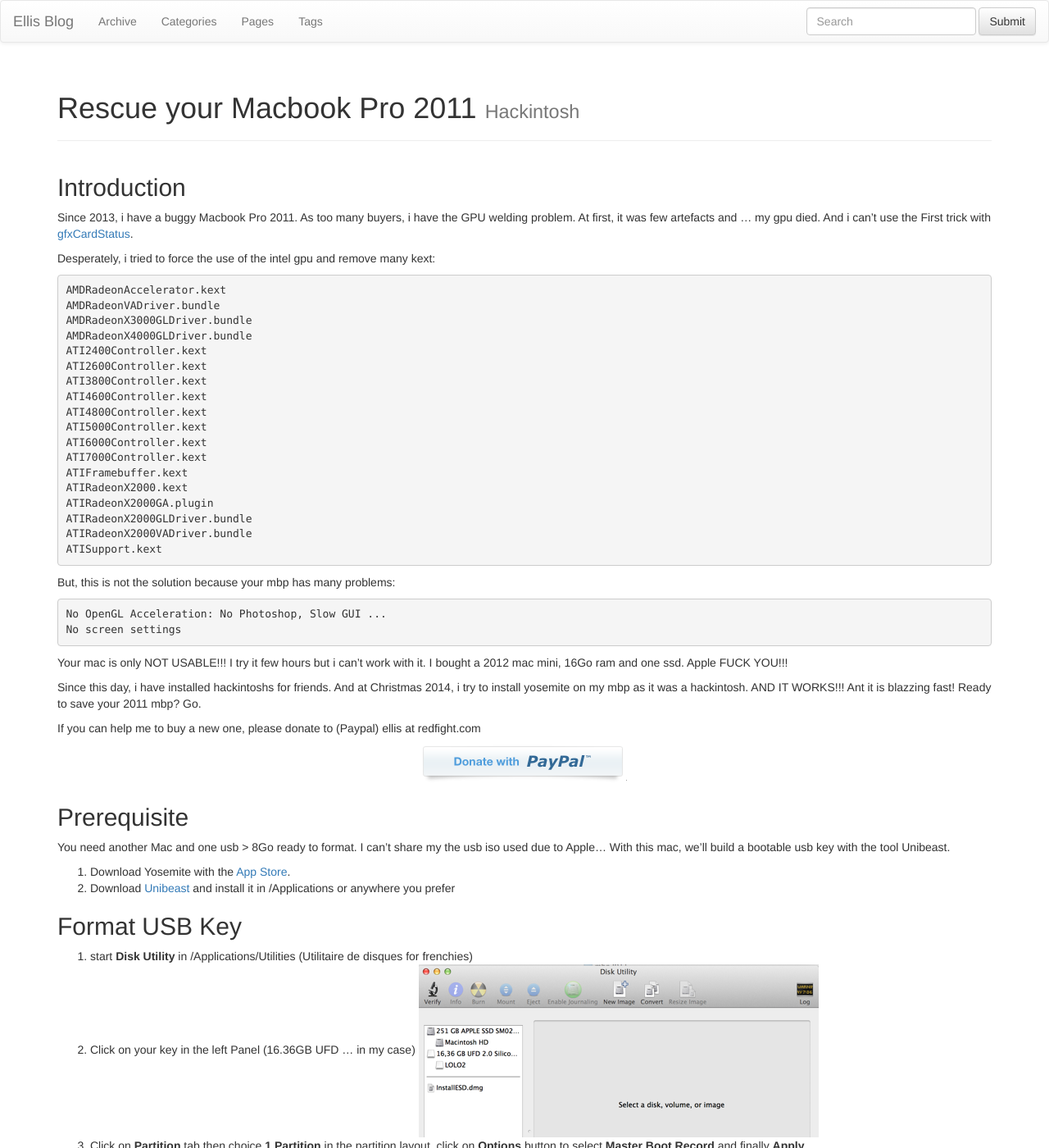
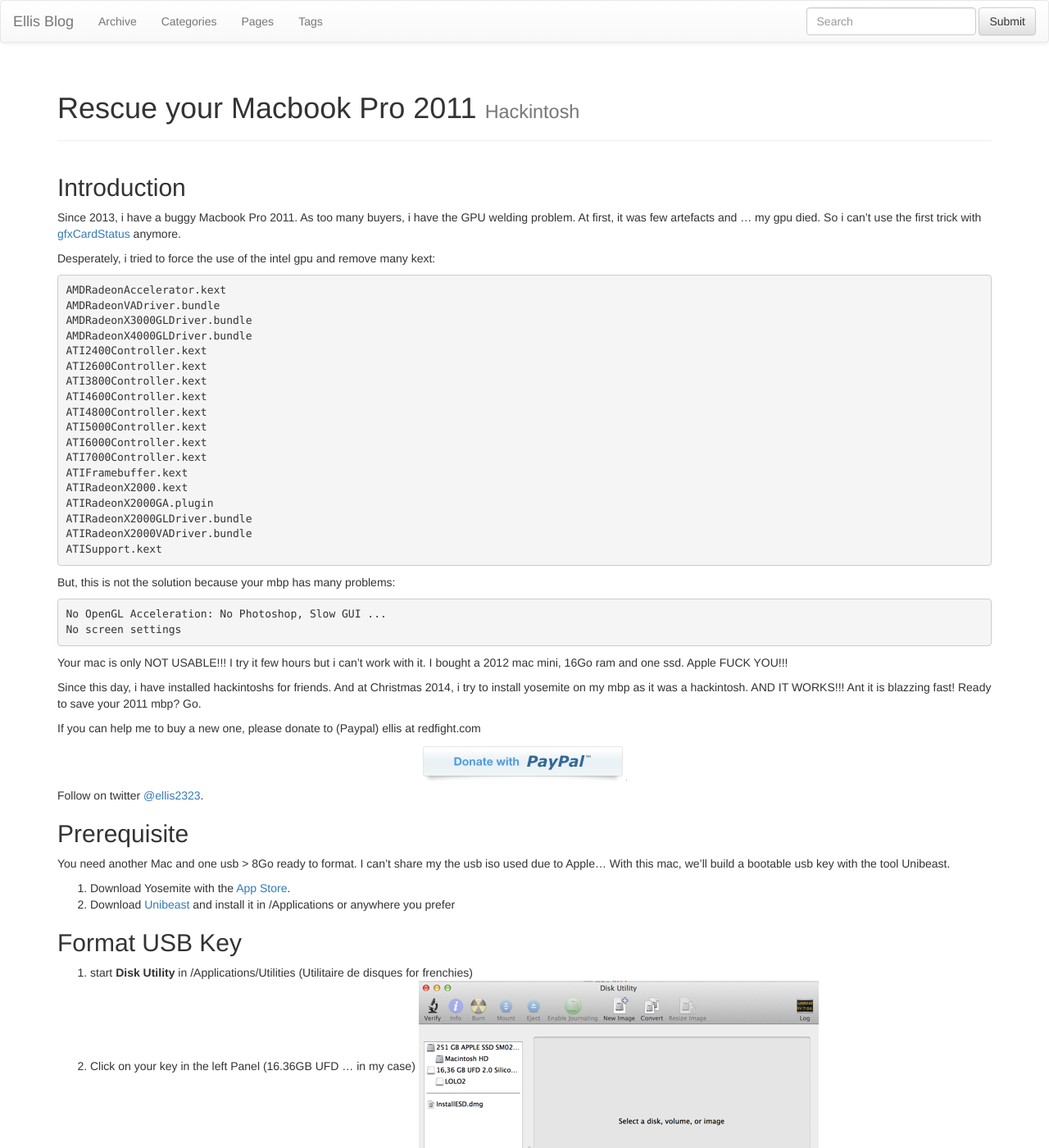
Before and after one commit to ellis2323/ellis2323.github.io, a Jekyll site: the page built from mbp2011/Mbp2011.md, in a window 1280 px wide and 1400 px high. Shown: the whole window at 82% size. Built offline with Jekyll 4.4.1, drawn with Linux system fonts in a browser that asks for light colours; nearby versions of some CDN libraries; library files that are not in the unit come from our copies.

Commit message:
Follow me

```diff
--- a/mbp2011/Mbp2011.md
+++ b/mbp2011/Mbp2011.md
@@ -8,8 +8,8 @@
 ## Introduction
 
 Since 2013, i have a buggy Macbook Pro 2011. As too many buyers, i have the GPU welding
-problem. At first, it was few artefacts and ... my gpu died. And i can't use the First
-trick with [gfxCardStatus](https://gfx.io/).
+problem. At first, it was few artefacts and ... my gpu died. So i can't use the first
+trick with [gfxCardStatus](https://gfx.io/) anymore.
 
 Desperately, i tried to force the use of the intel gpu and remove many kext:
 
@@ -47,6 +47,8 @@
 If you can help me to buy a new one, please donate to (Paypal) ellis at redfight.com
 
 {% include paypal_button.html %}
+
+Follow on twitter [@ellis2323](https://twitter.com/ellis2323).
 
 ## Prerequisite
 
```
